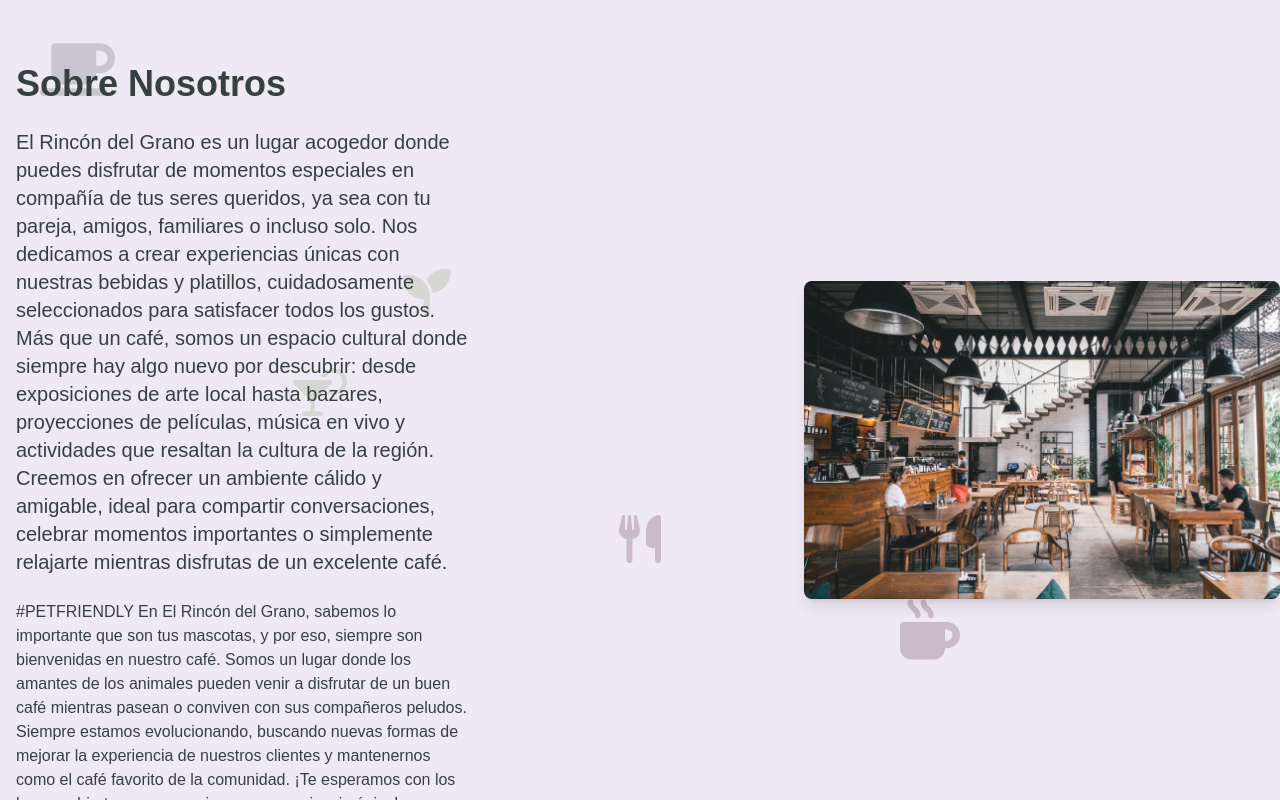
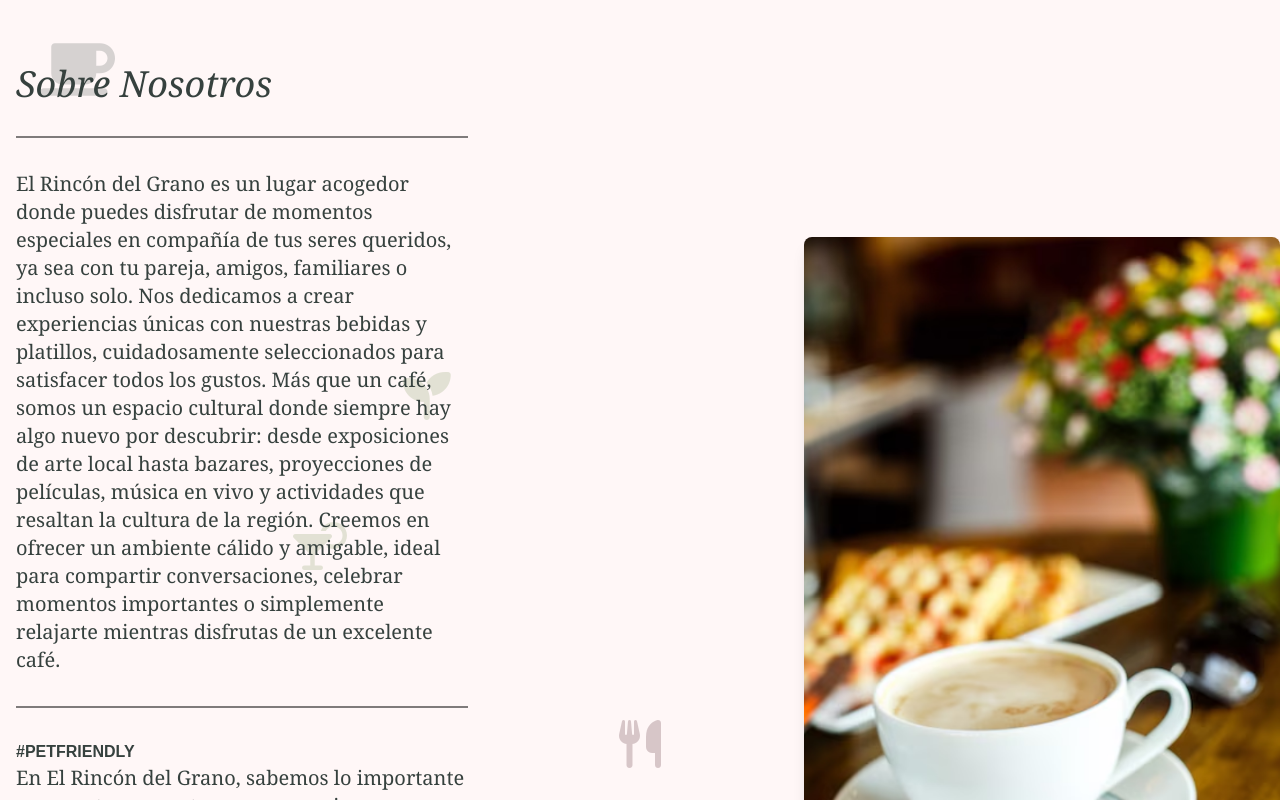
Before and after one commit to RamonAguileraa/rincondel_grano, a Next.js app: page /about in a window 1280 px wide. Shown: the top 800 px of the page. Built offline with nearby package versions, Linux system fonts and the light colour scheme.

Commit message:
changes in about us section, new image added, new fonts addes and styles

```diff
--- a/src/app/about/page.tsx
+++ b/src/app/about/page.tsx
@@ -3,7 +3,7 @@ import '@fortawesome/fontawesome-free/css/all.min.css';
 
 export default function About() {
   return (
-    <section id="about" className="relative py-16 bg-[#EFE9F4] overflow-hidden">
+    <section id="about" className="relative py-16 bg-[#fff7f7] overflow-hidden">
       <div className="absolute inset-0 flex flex-wrap items-center justify-center pointer-events-none">
         <i className="fas fa-coffee text-[#36413E] text-6xl opacity-20 absolute top-10 left-10"></i>
         <i className="fas fa-cup text-[#758E4F] text-5xl opacity-20 absolute bottom-10 right-10"></i>
@@ -17,25 +17,23 @@ export default function About() {
       </div>
       <div className="container mx-auto flex flex-col md:flex-row items-center text-center md:text-left relative z-10">
         <div className="md:w-1/2 px-4">
-          <h2 className="text-4xl font-bold mb-6 text-[#36413E] animate__animated animate__fadeIn animate__delay-1s">Sobre Nosotros</h2>
-          <p className="text-xl mb-6 text-[#36413E] animate__animated animate__fadeIn animate__delay-2s">
+          <h2 className="text-4xl italic font-serif mb-6 text-[#36413E] animate__animated animate__fadeIn animate__delay-1s">Sobre Nosotros</h2>   <hr className="my-8 border-t-2 border-black opacity-50" />
+          <p className="text-xl font-serif mb-6 text-[#36413E] animate__animated animate__fadeIn animate__delay-2s">
           El Rincón del Grano es un lugar acogedor donde puedes disfrutar de momentos especiales en compañía de tus seres queridos, ya sea con tu pareja, amigos, familiares o incluso solo. Nos dedicamos a crear experiencias únicas con nuestras bebidas y platillos, cuidadosamente seleccionados para satisfacer todos los gustos. Más que un café, somos un espacio cultural donde siempre hay algo nuevo por descubrir: desde exposiciones de arte local hasta bazares, proyecciones de películas, música en vivo y actividades que resaltan la cultura de la región.
-
-Creemos en ofrecer un ambiente cálido y amigable, ideal para compartir conversaciones, celebrar momentos importantes o simplemente relajarte mientras disfrutas de un excelente café.
-
-
-          </p>
-          <p>#PETFRIENDLY
+          Creemos en ofrecer un ambiente cálido y amigable, ideal para compartir conversaciones, celebrar momentos importantes o simplemente relajarte mientras disfrutas de un excelente café.
+          </p>  <hr className="my-8 border-t-2 border-black opacity-50" />
+          <p className='font-bold'>#PETFRIENDLY</p>
+          <p className="font-serif text-xl mb-6 text-[#36413E] animate__animated animate__fadeIn animate__delay-2s">
           En El Rincón del Grano, sabemos lo importante que son tus mascotas, y por eso, siempre son bienvenidas en nuestro café. Somos un lugar donde los amantes de los animales pueden venir a disfrutar de un buen café mientras pasean o conviven con sus compañeros peludos.
 Siempre estamos evolucionando, buscando nuevas formas de mejorar la experiencia de nuestros clientes y mantenernos como el café favorito de la comunidad. ¡Te esperamos con los brazos abiertos para que vivas una experiencia única!
 </p>
         </div>
         <div className="md:w-1/2 ml-80 animate__animated animate__fadeIn animate__delay-3s">
           <Image
-            src="/restaurante.jpg"
+            src="/cafe.png"
             alt="Nuestro Café"
-            width={1000}
-            height={1000}
+            width={800}
+            height={600}
             objectFit="cover"
             className="rounded-lg shadow-lg transform hover:scale-105 transition-transform duration-300"
           />
```
Also changed, not shown: public/cafe.png (added).
